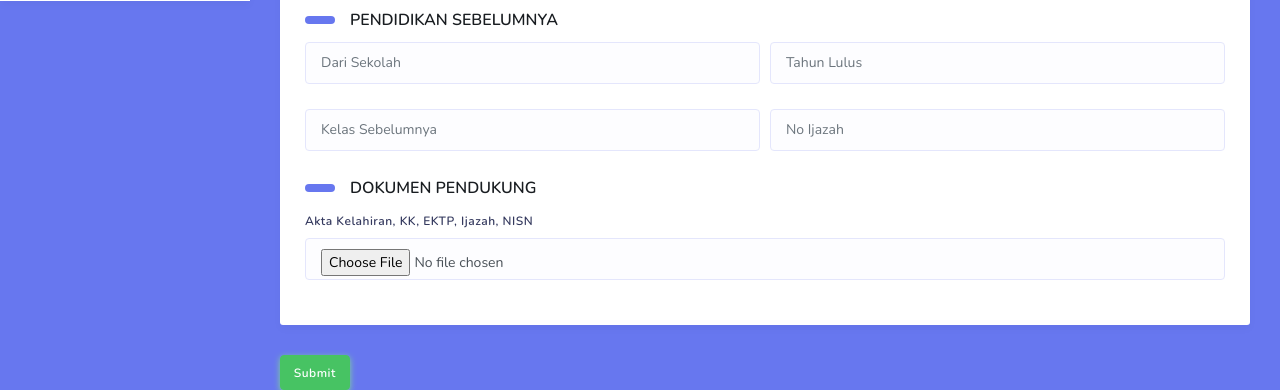
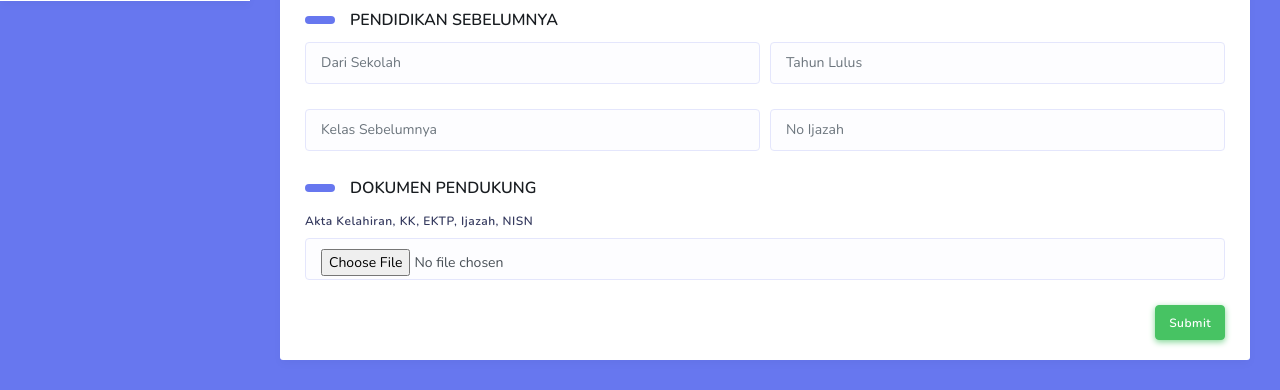
Before and after one commit to Syahrul0123/Aplikasi, a PHP site: page /tambah_siswa.php in a window 1280 px wide. Shown: the part 799-1189 px from the top of the page. Run offline with PHP 8.4, Linux system fonts and the light colour scheme; a user stored in the database is signed in; data comes from the database, SQL or seed files in the repository; some libraries are stand-ins or nearby versions.

Commit message:
fixing fe tambah petugas

```diff
--- a/tambah_siswa.php
+++ b/tambah_siswa.php
@@ -154,9 +154,12 @@ include('koneksi.php'); //agar index terhubung dengan database, maka koneksi seb
                     <input type="file" name="dokumen_pendukung" class="form-control" placeholder="Akta Kelahiran, KK, EKTP, Ijazah, NISN">
                   </div>
                 </div>
+                <div class="text-right">
+                  <button type="submit" class="btn btn-success">Submit</button>
+                </div>
             </div>
           </div>
-          <button type="submit" class="btn btn-success">Submit</button>
+
           </form>
         </div>
       </div>
```
